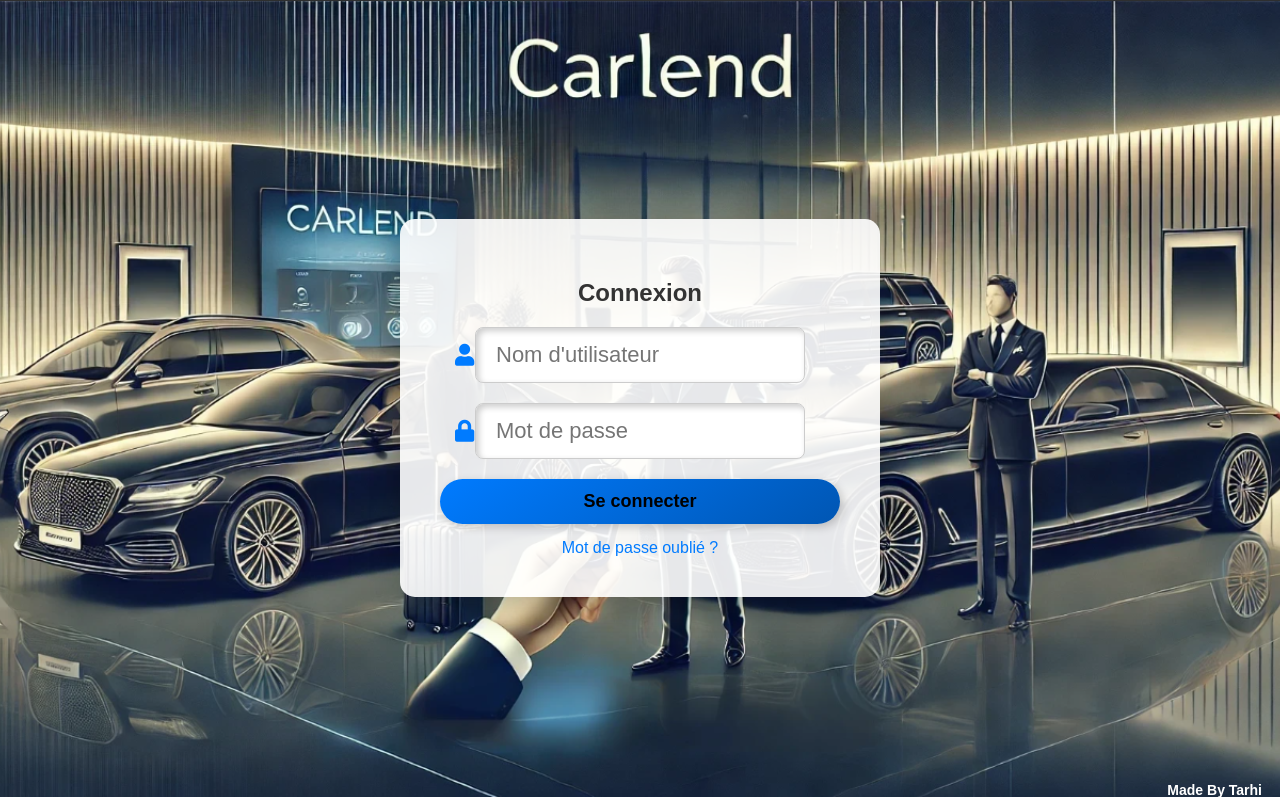
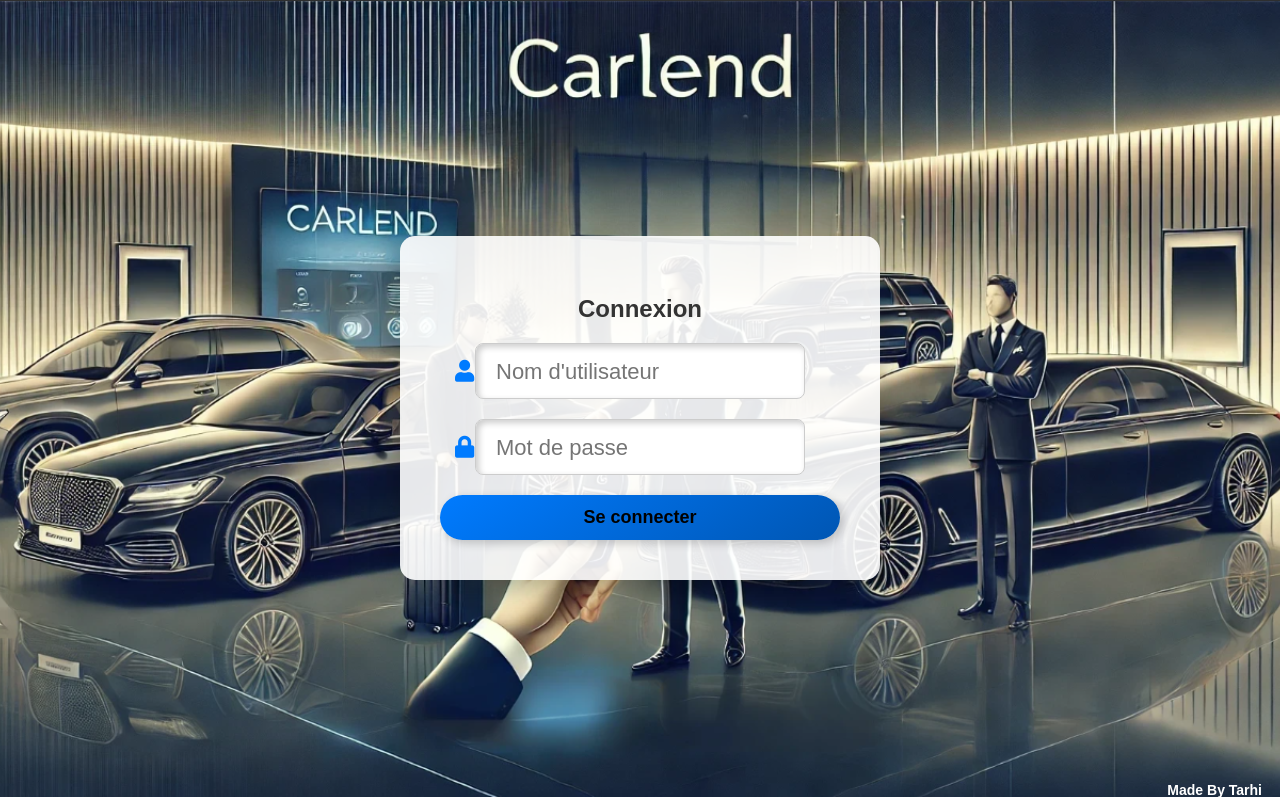
Before and after one commit to bigzeus007/carlend-demo, a Django app: page /accounts/login/ in a window 1280 px wide. Shown: the top 797 px of the page. Run offline with Django 5.2, Linux system fonts and the light colour scheme.

Commit message:
Mot de passe oublie desactiver

```diff
--- a/templates/registration/login.html
+++ b/templates/registration/login.html
@@ -117,7 +117,6 @@
         </div>
         <button type="submit" class="btn btn-primary w-100">Se connecter</button>
     </form>
-    <a href="{% url 'password_reset' %}" class="forgot-password">Mot de passe oublié ?</a>
 </div>
 
 <div class="footer">Made By Tarhi</div>
```
